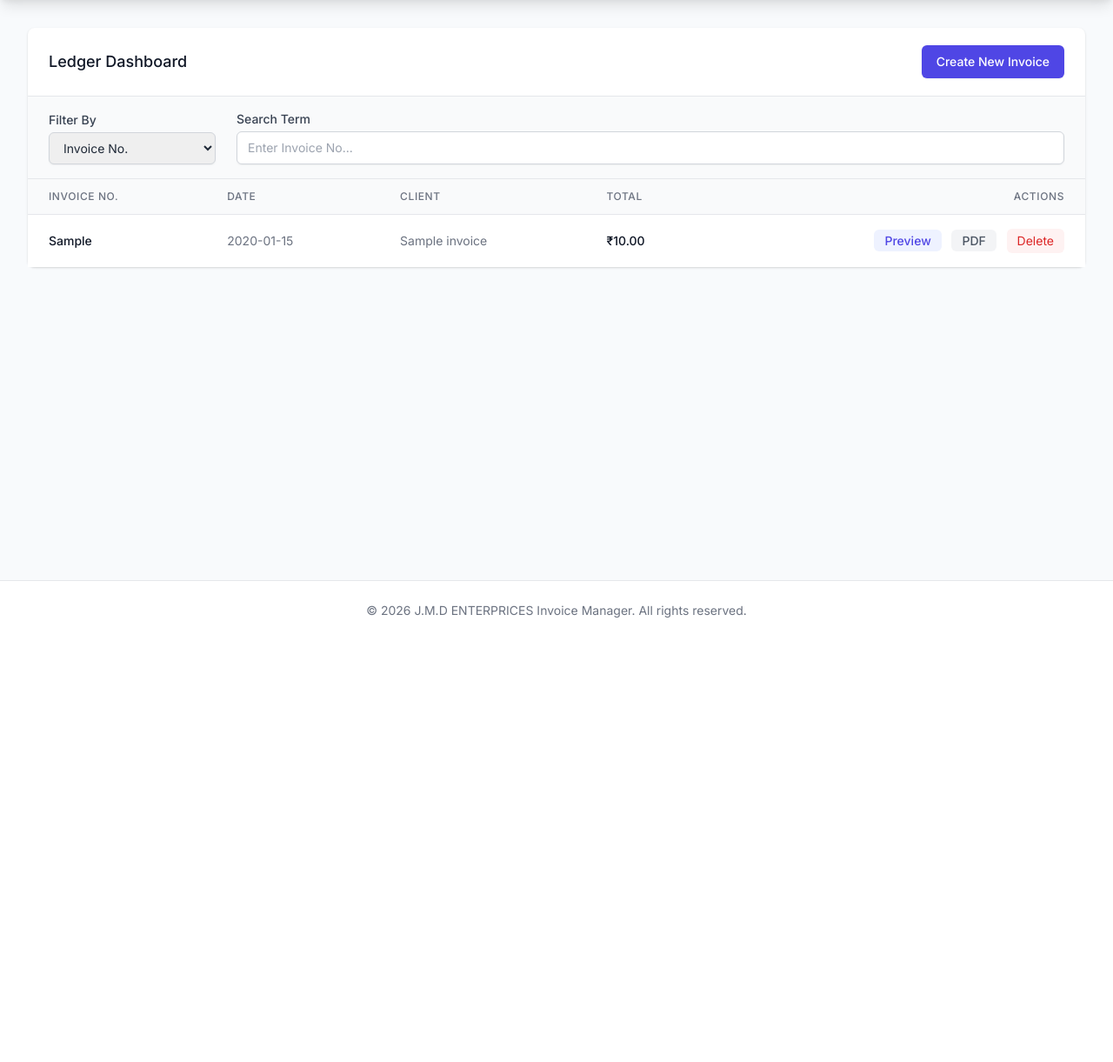
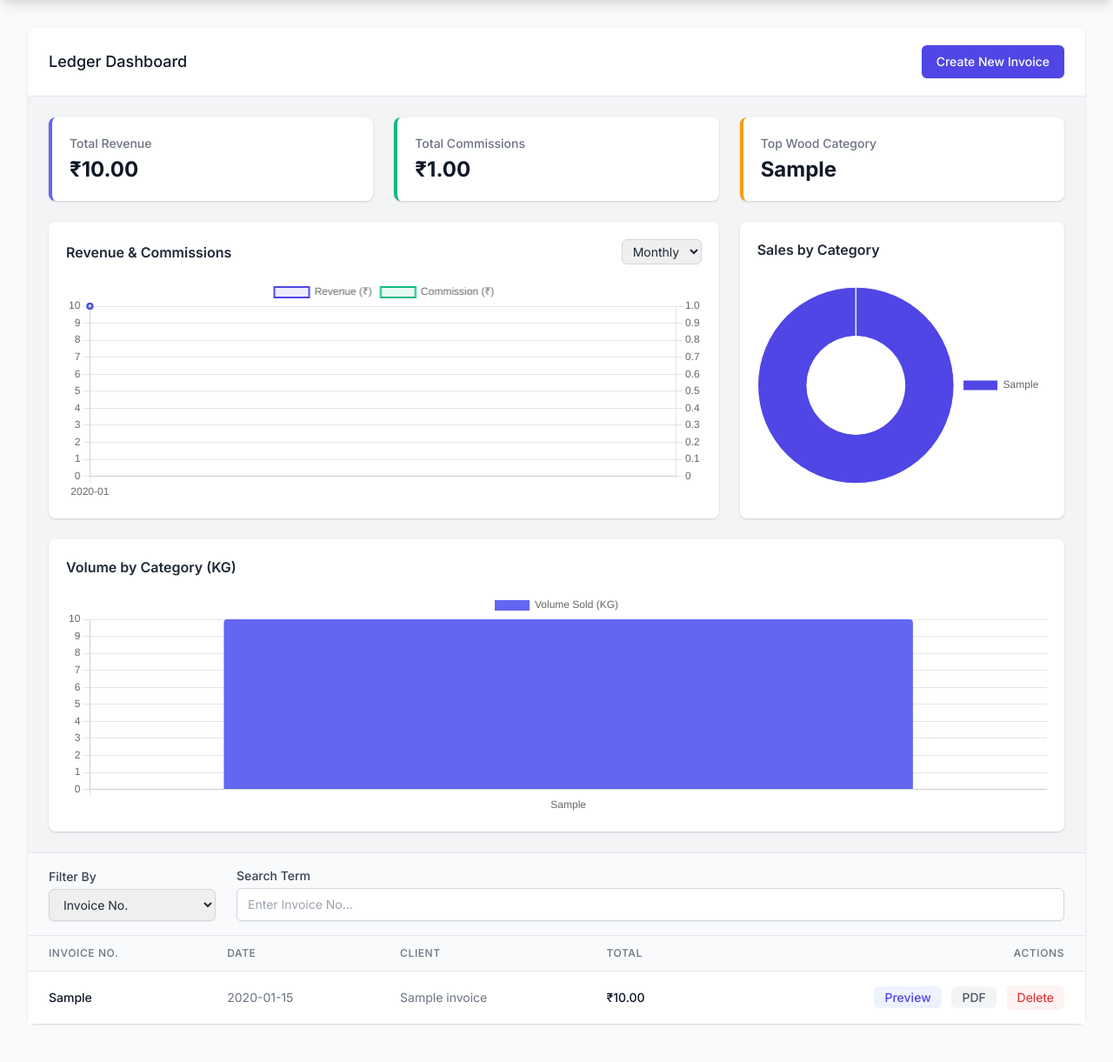
Before and after one commit to vishal257/ledger-app, a Flask app: page /dashboard in a window 1280 px wide. Shown: the part 64-1285 px from the top of the page at 87% size. Before the commit the page ends 774 px from the top, so only its background shows below. Run offline with Flask 3, Linux system fonts and the light colour scheme; a user stored in the database is signed in; tables that the repository leaves empty hold one stand-in row (values such as "Sample post").

Commit message:
Add daily filtering option to dashboard charts

```diff
--- a/app.py
+++ b/app.py
@@ -1,6 +1,6 @@
 import os
 from datetime import datetime
-from flask import Flask, render_template, redirect, url_for, flash, request, make_response
+from flask import Flask, render_template, redirect, url_for, flash, request, make_response, jsonify
 from flask_login import LoginManager, login_user, logout_user, login_required, current_user
 from werkzeug.security import generate_password_hash, check_password_hash
 from xhtml2pdf import pisa
@@ -82,6 +82,48 @@
 def dashboard():
     invoices = Invoice.query.filter_by(user_id=current_user.id).order_by(Invoice.created_at.desc()).all()
     return render_template('dashboard.html', invoices=invoices)
+
+@app.route('/api/dashboard/stats')
+@login_required
+def dashboard_stats():
+    invoices = Invoice.query.filter_by(user_id=current_user.id).order_by(Invoice.invoice_date.asc()).all()
+
+    revenue_over_time = []
+    daily_stats = {}
+
+    for inv in invoices:
+        date_str = inv.invoice_date.strftime('%Y-%m-%d')
+        if date_str not in daily_stats:
+            daily_stats[date_str] = {"revenue": 0.0, "commission": 0.0, "count": 0}
+
+        daily_stats[date_str]["revenue"] += inv.total
+        daily_stats[date_str]["commission"] += inv.commission_amt
+        daily_stats[date_str]["count"] += 1
+
+    for date_str, stats in daily_stats.items():
+        revenue_over_time.append({
+            "date": date_str,
+            "revenue": stats["revenue"],
+            "commission": stats["commission"],
+            "count": stats["count"]
+        })
+
+    revenue_over_time.sort(key=lambda x: x["date"])
+
+    # Wood distribution
+    wood_stats = {}
+    for inv in invoices:
+        for item in inv.items:
+            cat = item.wood_category or "UNKNOWN"
+            if cat not in wood_stats:
+                wood_stats[cat] = {"weight": 0.0, "amount": 0.0}
+            wood_stats[cat]["weight"] += item.gross_weight
+            wood_stats[cat]["amount"] += item.amount
+
+    return jsonify({
+        "revenue_over_time": revenue_over_time,
+        "wood_distribution": wood_stats
+    })
 
 @app.route('/invoice/new', methods=['GET', 'POST'])
 @login_required
--- /dev/null
+++ b/static/js/dashboard_charts.js
@@ -0,0 +1,232 @@
+document.addEventListener('DOMContentLoaded', function() {
+    const analyticsSection = document.getElementById('analytics-section');
+    const timeFilter = document.getElementById('chart-time-filter');
+
+    let rawRevenueData = [];
+    let rawWoodData = {};
+
+    let revenueChart = null;
+    let doughnutChart = null;
+    let barChart = null;
+
+    // Fetch stats on load
+    fetch('/api/dashboard/stats')
+        .then(response => response.json())
+        .then(data => {
+            rawRevenueData = data.revenue_over_time || [];
+            rawWoodData = data.wood_distribution || {};
+
+            // Only show analytics if there is data
+            if (rawRevenueData.length > 0) {
+                analyticsSection.classList.remove('hidden');
+                updateSummaryCards();
+                updateCharts();
+            }
+        })
+        .catch(err => console.error("Error fetching dashboard stats:", err));
+
+    timeFilter.addEventListener('change', () => {
+        updateCharts();
+    });
+
+    function updateSummaryCards() {
+        let totalRevenue = 0;
+        let totalCommission = 0;
+
+        rawRevenueData.forEach(d => {
+            totalRevenue += d.revenue;
+            totalCommission += d.commission;
+        });
+
+        document.getElementById('stat-total-revenue').innerText = '₹' + totalRevenue.toLocaleString('en-IN', {minimumFractionDigits: 2, maximumFractionDigits: 2});
+        document.getElementById('stat-total-commission').innerText = '₹' + totalCommission.toLocaleString('en-IN', {minimumFractionDigits: 2, maximumFractionDigits: 2});
+
+        let topWood = '-';
+        let maxVal = -1;
+        for (const [wood, stats] of Object.entries(rawWoodData)) {
+            if (stats.amount > maxVal) {
+                maxVal = stats.amount;
+                topWood = wood;
+            }
+        }
+        document.getElementById('stat-top-wood').innerText = topWood;
+    }
+
+    function groupData(data, period) {
+        const grouped = {};
+
+        data.forEach(item => {
+            const dateObj = new Date(item.date);
+            let key = '';
+
+            if (period === 'yearly') {
+                key = dateObj.getFullYear().toString();
+            } else if (period === 'monthly') {
+                key = `${dateObj.getFullYear()}-${String(dateObj.getMonth() + 1).padStart(2, '0')}`;
+            } else if (period === 'weekly') {
+                // simple weekly grouping
+                const d = new Date(Date.UTC(dateObj.getFullYear(), dateObj.getMonth(), dateObj.getDate()));
+                const dayNum = d.getUTCDay() || 7;
+                d.setUTCDate(d.getUTCDate() + 4 - dayNum);
+                const yearStart = new Date(Date.UTC(d.getUTCFullYear(),0,1));
+                const weekNo = Math.ceil((((d - yearStart) / 86400000) + 1)/7);
+                key = `${d.getUTCFullYear()}-W${String(weekNo).padStart(2, '0')}`;
+            } else if (period === 'daily') {
+                key = item.date;
+            }
+
+            if (!grouped[key]) {
+                grouped[key] = { revenue: 0, commission: 0 };
+            }
+            grouped[key].revenue += item.revenue;
+            grouped[key].commission += item.commission;
+        });
+
+        return grouped;
+    }
+
+    function updateCharts() {
+        const period = timeFilter.value;
+        const groupedData = groupData(rawRevenueData, period);
+
+        const labels = Object.keys(groupedData).sort();
+        const revenueValues = labels.map(l => groupedData[l].revenue);
+        const commissionValues = labels.map(l => groupedData[l].commission);
+
+        // Update or create Line Chart
+        const lineCtx = document.getElementById('revenueLineChart').getContext('2d');
+        if (revenueChart) {
+            revenueChart.data.labels = labels;
+            revenueChart.data.datasets[0].data = revenueValues;
+            revenueChart.data.datasets[1].data = commissionValues;
+            revenueChart.update();
+        } else {
+            revenueChart = new Chart(lineCtx, {
+                type: 'line',
+                data: {
+                    labels: labels,
+                    datasets: [
+                        {
+                            label: 'Revenue (₹)',
+                            data: revenueValues,
+                            borderColor: '#4f46e5',
+                            backgroundColor: 'rgba(79, 70, 229, 0.1)',
+                            borderWidth: 2,
+                            tension: 0.3,
+                            fill: true,
+                            yAxisID: 'y'
+                        },
+                        {
+                            label: 'Commission (₹)',
+                            data: commissionValues,
+                            borderColor: '#10b981',
+                            backgroundColor: 'rgba(16, 185, 129, 0.1)',
+                            borderWidth: 2,
+                            tension: 0.3,
+                            fill: true,
+                            yAxisID: 'y1'
+                        }
+                    ]
+                },
+                options: {
+                    responsive: true,
+                    maintainAspectRatio: false,
+                    interaction: { mode: 'index', intersect: false },
+                    scales: {
+                        y: {
+                            type: 'linear',
+                            display: true,
+                            position: 'left',
+                            beginAtZero: true
+                        },
+                        y1: {
+                            type: 'linear',
+                            display: true,
+                            position: 'right',
+                            grid: { drawOnChartArea: false },
+                            beginAtZero: true
+                        }
+                    }
+                }
+            });
+        }
+
+        // Prepare Wood Distribution Data
+        const woodLabels = Object.keys(rawWoodData);
+        const woodAmounts = woodLabels.map(l => rawWoodData[l].amount);
+        const woodWeights = woodLabels.map(l => rawWoodData[l].weight);
+
+        // Dynamic colors
+        const colors = [
+            '#4f46e5', '#10b981', '#f59e0b', '#ef4444', '#8b5cf6',
+            '#06b6d4', '#f97316', '#ec4899', '#14b8a6', '#6366f1'
+        ];
+
+        // Doughnut Chart (Sales Amount)
+        const doughnutCtx = document.getElementById('woodDoughnutChart').getContext('2d');
+        if (doughnutChart) {
+            doughnutChart.data.labels = woodLabels;
+            doughnutChart.data.datasets[0].data = woodAmounts;
+            doughnutChart.update();
+        } else {
+            doughnutChart = new Chart(doughnutCtx, {
+                type: 'doughnut',
+                data: {
+                    labels: woodLabels,
+                    datasets: [{
+                        data: woodAmounts,
+                        backgroundColor: colors.slice(0, woodLabels.length),
+                        borderWidth: 1
+                    }]
+                },
+                options: {
+                    responsive: true,
+                    maintainAspectRatio: false,
+                    plugins: {
+                        legend: { position: 'right' },
+                        tooltip: {
+                            callbacks: {
+                                label: function(context) {
+                                    let label = context.label || '';
+                                    if (label) label += ': ';
+                                    if (context.parsed !== null) {
+                                        label += '₹' + context.parsed.toLocaleString('en-IN');
+                                    }
+                                    return label;
+                                }
+                            }
+                        }
+                    }
+                }
+            });
+        }
+
+        // Bar Chart (Wood Volume / Gross Weight)
+        const barCtx = document.getElementById('woodBarChart').getContext('2d');
+        if (barChart) {
+            barChart.data.labels = woodLabels;
+            barChart.data.datasets[0].data = woodWeights;
+            barChart.update();
+        } else {
+            barChart = new Chart(barCtx, {
+                type: 'bar',
+                data: {
+                    labels: woodLabels,
+                    datasets: [{
+                        label: 'Volume Sold (KG)',
+                        data: woodWeights,
+                        backgroundColor: '#6366f1',
+                        borderRadius: 4
+                    }]
+                },
+                options: {
+                    responsive: true,
+                    maintainAspectRatio: false,
+                    scales: {
+                        y: { beginAtZero: true }
+                    }
+                }
+            });
+        }
+    }
+});
--- a/templates/dashboard.html
+++ b/templates/dashboard.html
@@ -7,6 +7,60 @@
         <a href="{{ url_for('new_invoice') }}" class="inline-flex items-center px-4 py-2 border border-transparent text-sm font-medium rounded-md shadow-sm text-white bg-indigo-600 hover:bg-indigo-700 focus:outline-none focus:ring-2 focus:ring-offset-2 focus:ring-indigo-500">
             Create New Invoice
         </a>
+    </div>
+
+    <!-- Analytics Section -->
+    <div class="px-6 py-6 border-b border-gray-200 bg-gray-100 hidden" id="analytics-section">
+        <!-- Summary Cards -->
+        <div class="grid grid-cols-1 md:grid-cols-3 gap-6 mb-6">
+            <div class="bg-white rounded-lg shadow p-5 border-l-4 border-indigo-500">
+                <p class="text-sm font-medium text-gray-500 truncate">Total Revenue</p>
+                <p class="mt-1 text-2xl font-bold text-gray-900" id="stat-total-revenue">₹0.00</p>
+            </div>
+            <div class="bg-white rounded-lg shadow p-5 border-l-4 border-green-500">
+                <p class="text-sm font-medium text-gray-500 truncate">Total Commissions</p>
+                <p class="mt-1 text-2xl font-bold text-gray-900" id="stat-total-commission">₹0.00</p>
+            </div>
+            <div class="bg-white rounded-lg shadow p-5 border-l-4 border-yellow-500">
+                <p class="text-sm font-medium text-gray-500 truncate">Top Wood Category</p>
+                <p class="mt-1 text-2xl font-bold text-gray-900" id="stat-top-wood">-</p>
+            </div>
+        </div>
+
+        <!-- Charts Grid -->
+        <div class="grid grid-cols-1 lg:grid-cols-3 gap-6">
+            <!-- Line Chart (takes up 2 columns on lg) -->
+            <div class="bg-white rounded-lg shadow p-5 col-span-1 lg:col-span-2">
+                <div class="flex justify-between items-center mb-4">
+                    <h4 class="text-md font-semibold text-gray-800">Revenue & Commissions</h4>
+                    <select id="chart-time-filter" class="text-sm border-gray-300 rounded-md focus:ring-indigo-500 focus:border-indigo-500 border py-1 px-2">
+                        <option value="daily">Daily</option>
+                        <option value="weekly">Weekly</option>
+                        <option value="monthly" selected>Monthly</option>
+                        <option value="yearly">Yearly</option>
+                    </select>
+                </div>
+                <div class="relative h-64 w-full">
+                    <canvas id="revenueLineChart"></canvas>
+                </div>
+            </div>
+
+            <!-- Doughnut Chart -->
+            <div class="bg-white rounded-lg shadow p-5 col-span-1">
+                <h4 class="text-md font-semibold text-gray-800 mb-4">Sales by Category</h4>
+                <div class="relative h-64 w-full">
+                    <canvas id="woodDoughnutChart"></canvas>
+                </div>
+            </div>
+        </div>
+
+        <!-- Bar Chart -->
+        <div class="bg-white rounded-lg shadow p-5 mt-6">
+            <h4 class="text-md font-semibold text-gray-800 mb-4">Volume by Category (KG)</h4>
+            <div class="relative h-64 w-full">
+                <canvas id="woodBarChart"></canvas>
+            </div>
+        </div>
     </div>
 
     {% if invoices %}
@@ -229,3 +283,8 @@
     }
 </script>
 {% endblock %}
+
+{% block scripts %}
+<script src="https://cdn.jsdelivr.net/npm/chart.js"></script>
+<script src="{{ url_for('static', filename='js/dashboard_charts.js') }}"></script>
+{% endblock %}
```
